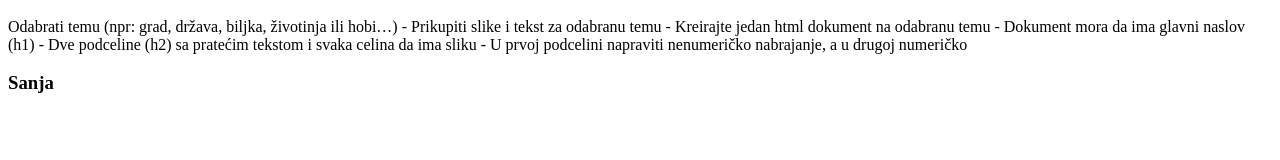
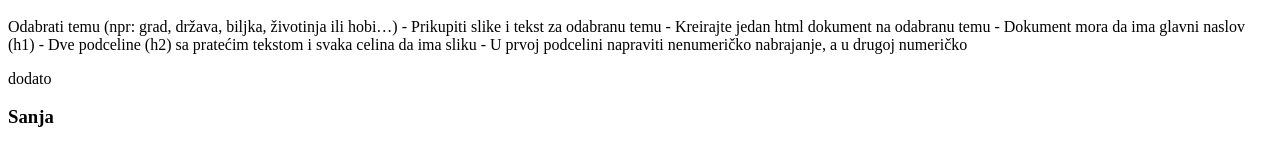
Before and after one commit to davkat518/frontendkurs, a plain HTML site: page struktura.html in a window 1280 px wide. Shown: the part 286-446 px from the top of the page. Drawn offline with Linux system fonts and the light colour scheme.

Commit message:
komentar nesto dodato

```diff
--- a/struktura.html
+++ b/struktura.html
@@ -36,7 +36,7 @@
 - Dokument mora da ima glavni naslov (h1)
 - Dve podceline (h2) sa pratećim tekstom i svaka celina da ima sliku
 - U prvoj podcelini napraviti nenumeričko nabrajanje, a u drugoj numeričko</p>
-
+<p>dodato</p>
      </article>
 
 
```
